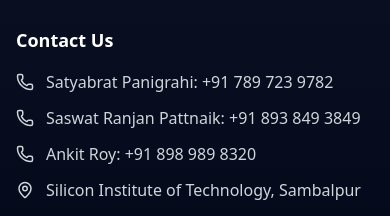
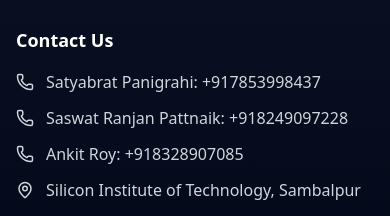
Before and after one commit to somdev-hub/techstacy_x_zreyas, a Next.js app: page / in a window 390 px wide. Shown: the part 10497-10713 px from the top of the page. Built offline with nearby package versions, Linux system fonts and the light colour scheme; no server answers.

Commit message:
Update layout metadata and footer contact information: enhance fest description and correct phone numbers

```diff
--- a/src/app/layout.tsx
+++ b/src/app/layout.tsx
@@ -23,18 +23,18 @@
 export const metadata: Metadata = {
   title: "Techstacy X Zreyas",
   description:
-    "The annual tech fest of Silicon Institute of Technology, Sambalpur",
+    "The annual tech and cultural fest of Silicon Institute of Technology, Sambalpur",
   manifest: "/manifest.json",
   // themeColor: "#171717",
   openGraph: {
     title: "Techstacy X Zreyas",
     description:
-      "The annual tech fest of Silicon Institute of Technology, Sambalpur",
+      "The annual tech adn cultural fest of Silicon Institute of Technology, Sambalpur",
     type: "website",
     url: "https://techstacy.zreyas.com",
     images: [
       {
-        url: "https://beautiful-gold-bison.myfilebase.com/ipfs/QmWwCG2jQeG9n4UNyJ2X9B74aGuSSejusMzzuKqcMNW9Wt",
+        url: "https://beautiful-gold-bison.myfilebase.com/ipfs/QmY6ZTZD3aFKSrQpcELKKvAaKEcT6ur78AHDNHnbvASggi",
         width: 500,
         height: 300,
         alt: "Techstacy X Zreyas",
--- a/src/components/Footer.tsx
+++ b/src/components/Footer.tsx
@@ -59,15 +59,15 @@
             <div className="space-y-3">
               <div className="flex items-center space-x-3">
                 <Phone size={18} />
-                <span>Satyabrat Panigrahi: +91 789 723 9782</span>
+                <span>Satyabrat Panigrahi:  +917853998437</span>
               </div>
               <div className="flex items-center space-x-3">
                 <Phone size={18} />
-                <span>Saswat Ranjan Pattnaik: +91 893 849 3849</span>
+                <span>Saswat Ranjan Pattnaik: +918249097228</span>
               </div>
               <div className="flex items-center space-x-3">
                 <Phone size={18} />
-                <span>Ankit Roy: +91 898 989 8320</span>
+                <span>Ankit Roy: +918328907085</span>
               </div>
 
               <div className="flex items-center space-x-3">
```
